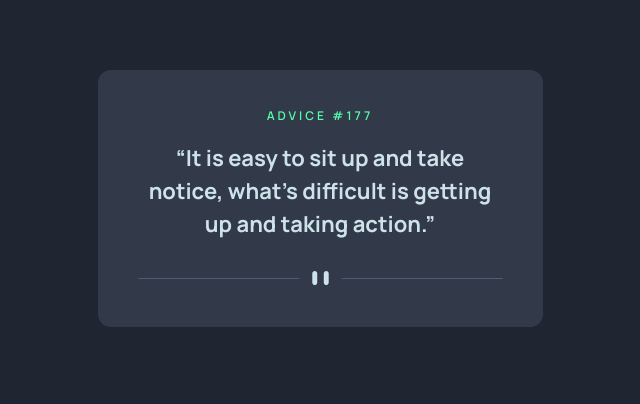
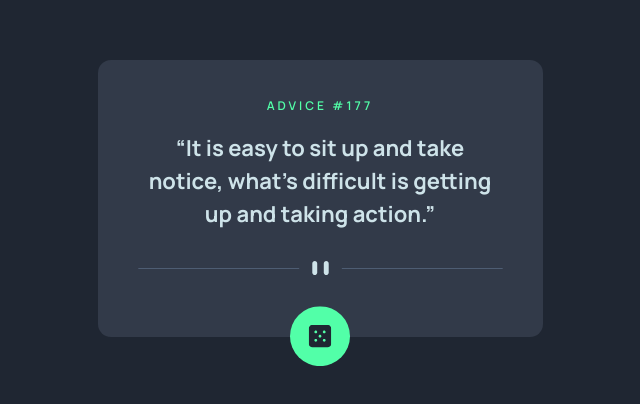
Before and after one commit to gigaamiridze/advice-generator, a React (Vite) app: page / in a window 1280 px wide. Shown: the part 202-606 px from the top of the page, without its empty margins (320-960 px from the left). Built offline with nearby package versions, Linux system fonts and the light colour scheme.

Commit message:
Added dice image and its styles

```diff
--- a/src/App.tsx
+++ b/src/App.tsx
@@ -2,13 +2,17 @@ import React from 'react';
 import { ThemeProvider } from 'styled-components';
 import { Helmet } from 'react-helmet';
 import { defaultTheme } from './theme/defaultTheme';
+// Importing svgs
 import divider from './assets/svg/pattern-divider.svg';
+import dice from './assets/svg/dice.svg';
 // Importing Components
 import GlobalStyle from './components/GlobalStyle';
 import AdviceCard from './components/AdviceCard';
 import Title from './components/Title';
 import Text from './components/Text';
-import Image from './components/Image';
+import Divider from './components/Divider';
+import RefreshBox from './components/RefreshBox';
+import Dice from './components/Dice';
 
 function App() {
   return (
@@ -24,7 +28,10 @@ function App() {
           notice, what’s difficult is getting
           up and taking action.”
         </Text>
-        <Image src={divider} alt="Divider" />
+        <Divider src={divider} alt="Divider" />
+        <RefreshBox>
+          <Dice src={dice} alt="dice" />
+        </RefreshBox>
       </AdviceCard>
     </ThemeProvider>
   )
--- a/src/components/AdviceCard.ts
+++ b/src/components/AdviceCard.ts
@@ -5,8 +5,9 @@ const AdviceCard = styled.div`
   width: 100%;
   background-color: ${({theme}) => theme.colors.darkGrayishBlue};
   border-radius: 13px;
-  padding: 40px;
+  padding: 40px 40px 60px 40px;
   text-align: center;
+  position: relative;
 `;
 
 export default AdviceCard;
--- /dev/null
+++ b/src/components/Dice.ts
@@ -0,0 +1,9 @@
+import styled from 'styled-components';
+
+const Dice = styled.img`
+  width: 60px;
+  height: 60px;
+  cursor: pointer;
+`;
+
+export default Dice;
--- /dev/null
+++ b/src/components/Divider.ts
@@ -0,0 +1,7 @@
+import styled from 'styled-components';
+
+const Divider = styled.img`
+  width: 100%;
+`;
+
+export default Divider;
--- a/src/components/Image.ts
+++ /dev/null
@@ -1,8 +0,0 @@
-import styled from 'styled-components';
-
-const Image = styled.img`
-  width: 100%;
-  object-fit: cover;
-`;
-
-export default Image;
--- /dev/null
+++ b/src/components/RefreshBox.ts
@@ -0,0 +1,9 @@
+import styled from 'styled-components';
+
+const RefreshBox = styled.div`
+  position: absolute;
+  left: 50%;
+  transform: translate(-50%, 47%);
+`;
+
+export default RefreshBox;
```
Also changed, not shown: src/assets/svg/dice.svg (added), src/assets/svg/pattern-divider.svg.
